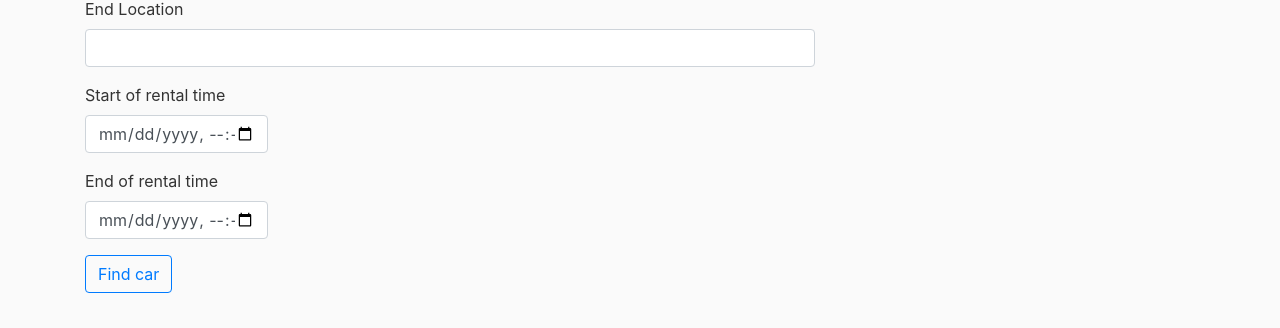
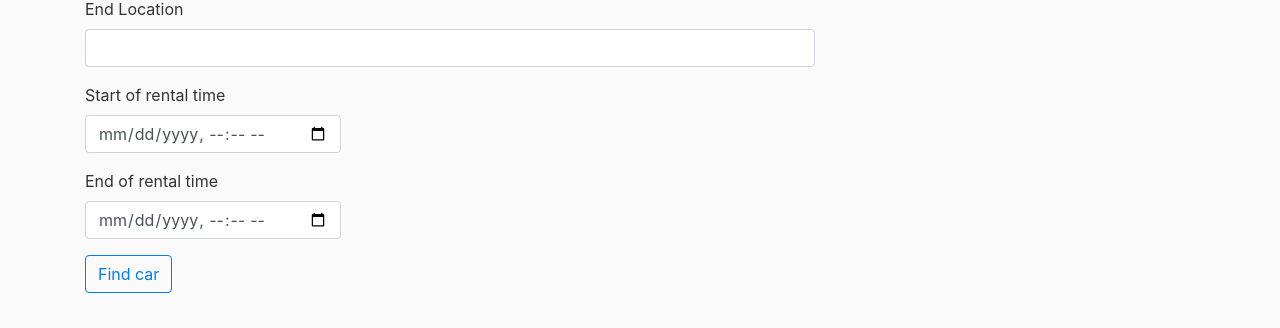
Before and after one commit to Vladikolev0321/CarsRental, a Flask app: page /carpool in a window 1280 px wide. Shown: the part 415-743 px from the top of the page. Run offline with Flask 2, Linux system fonts and the light colour scheme; a user stored in the database is signed in; some libraries are stand-ins or nearby versions.

Commit message:
litlle design change

```diff
--- a/carsRental/templates/carpool.html
+++ b/carsRental/templates/carpool.html
@@ -11,11 +11,11 @@
         </div>
         <div class="form-group">
             {{form.starttime.label}} <br>
-            {{form.starttime(class="form-control w-25", type="datetime-local")}}
+            {{form.starttime(class="form-control", type="datetime-local", style="width: 35%")}}
         </div>
         <div class="form-group">
             {{form.endtime.label}} <br>
-            {{form.endtime(class="form-control w-25", type="datetime-local")}}
+            {{form.endtime(class="form-control", type="datetime-local", style="width: 35%")}}
         </div>
         <div class="form-group">
             {{form.submit(class="btn btn-outline-primary")}}
```
